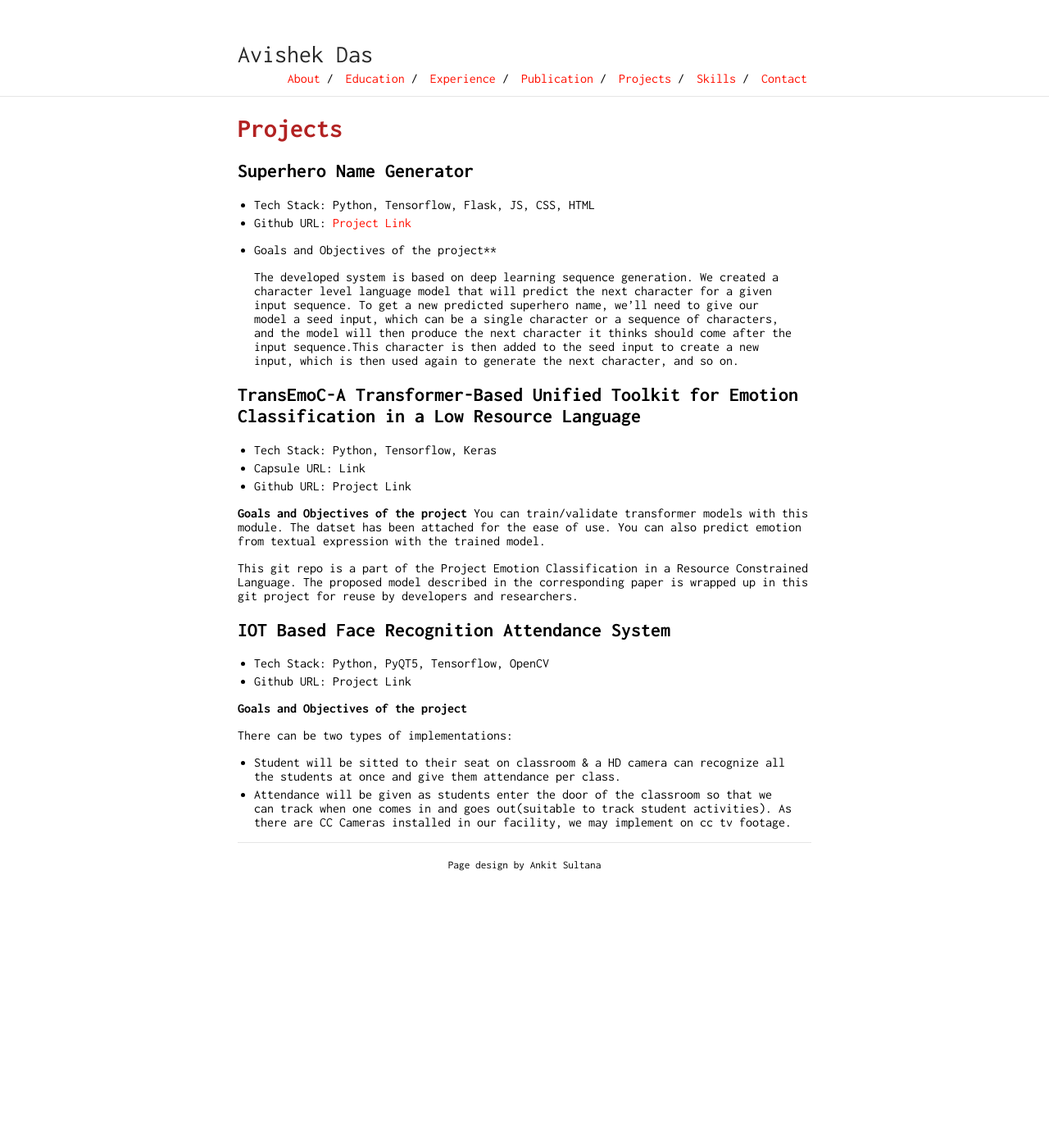
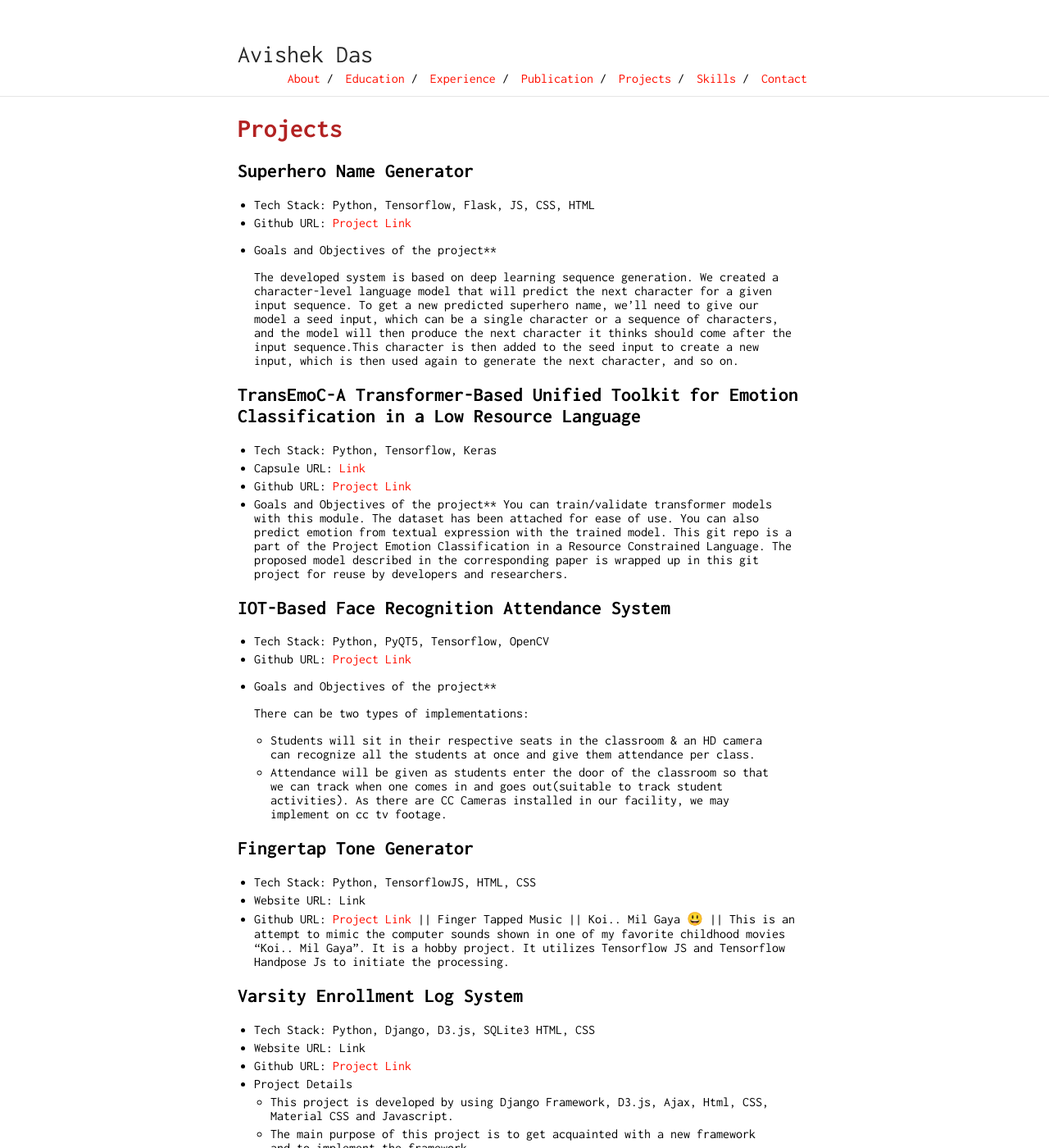
Before and after one commit to imtinan39/resume_template, a Jekyll site: the page built from project.md, in a window 1280 px wide and 1400 px high. Shown: the whole window at 82% size. Built offline with Jekyll 4.4.1, drawn with Linux system fonts in a browser that asks for light colours; some of the changed text lies outside the part shown.

Commit message:
Update project.md

```diff
--- a/project.md
+++ b/project.md
@@ -10,27 +10,63 @@ layout: default
 * Github URL: [Project Link](https://github.com/avishek-018/Superhero-Name-Generator)
 * Goals and Objectives of the project**
 
-  The developed system is based on deep learning sequence generation. We created a character level language model that will predict the next character for a given input sequence. To get a new predicted superhero name, we'll need to give our model a seed input, which can be a single character or a sequence of characters, and the model will then produce the next character it thinks should come after the input sequence.This character is then added to the seed input to create a new input, which is then used again to generate the next character, and so on.
+  The developed system is based on deep learning sequence generation. We created a character-level language model that will predict the next character for a given input sequence. To get a new predicted superhero name, we'll need to give our model a seed input, which can be a single character or a sequence of characters, and the model will then produce the next character it thinks should come after the input sequence.This character is then added to the seed input to create a new input, which is then used again to generate the next character, and so on.
 
 ## TransEmoC-A Transformer-Based Unified Toolkit for Emotion Classification in a Low Resource Language
 
 
 * Tech Stack: Python, Tensorflow, Keras
-* Capsule URL: Link
+* Capsule URL: [Link](https://codeocean.com/capsule/6765604/tree/v1)
+* Github URL: [Project Link](https://github.com/avishek-018/TransEmoC)
+* Goals and Objectives of the project**
+  You can train/validate transformer models with this module. The dataset has been attached for ease of use. You can also predict emotion from textual expression with the trained model.
+  This git repo is a part of the Project Emotion Classification in a Resource Constrained Language. The proposed model described in the corresponding paper is wrapped up in this git project for reuse by developers and researchers.
+
+## IOT-Based Face Recognition Attendance System
+* Tech Stack: Python, PyQT5, Tensorflow, OpenCV
+* Github URL: [Project Link](https://github.com/avishek-018/iot_based_smart_attendance)
+* Goals and Objectives of the project**
+
+  There can be two types of implementations:
+
+  * Students will sit in their respective seats in the classroom & an HD camera can recognize all the students at once and give them attendance per class.
+  * Attendance will be given as students enter the door of the classroom so that we can track when one comes in and goes out(suitable to track student activities). As there are CC Cameras installed in our facility, we may implement on cc tv footage.
+
+## Fingertap Tone Generator
+* Tech Stack: Python, TensorflowJS, HTML, CSS
+* Website URL: Link
+* Github URL: [Project Link](https://github.com/avishek-018/fingerTap_koimillgeya_mimic)
+  || Finger Tapped Music || Koi.. Mil Gaya 😃 || This is an attempt to mimic the computer sounds shown in one of my favorite childhood movies "Koi.. Mil Gaya". It is a hobby project. It utilizes Tensorflow JS and Tensorflow Handpose Js to initiate the processing.
+
+
+## Varsity Enrollment Log System
+* Tech Stack: Python, Django, D3.js, SQLite3 HTML, CSS
+* Website URL: Link
+* Github URL: [Project Link](https://github.com/avishek-018/varsity_enroll)
+* Project Details
+  * This project is developed by using Django Framework, D3.js, Ajax, Html, CSS, Material CSS and Javascript.
+  * The main purpose of this project is to get acquainted with a new framework and to implement the framework.
+  * The project was given to us to get a taste of how a software firm develops a project. And with great team work the project was completed in due time.
+
+## Python Packages
+* Tech Stack: Python, Markdown
+* PyPi Profile: [avishek_das](https://pypi.org/user/avishek_das/)
+* Project Details
+  Published several Python packages for public use.
+
+## Control My Movie
+* Tech Stack: Python, FireBase
 * Github URL: Project Link
+* Project Details
 
-**Goals and Objectives of the project**
-You can train/validate transformer models with this module. The datset has been attached for the ease of use. You can also predict emotion from textual expression with the trained model.
+  It's a fun type mini-script on Python. Suppose you and your friend are watching the same movie but on different laptops. Your friend Can control your media player. Like, he/she can:
+  * pause
+  * mute
+  * volume_up
+  * volume_down
+  * forward
+  * rewind
 
-This git repo is a part of the Project Emotion Classification in a Resource Constrained Language. The proposed model described in the corresponding paper is wrapped up in this git project for reuse by developers and researchers.
-
-## IOT Based Face Recognition Attendance System
-* Tech Stack: Python, PyQT5, Tensorflow, OpenCV
-* Github URL: Project Link
-
-**Goals and Objectives of the project**
-
-There can be two types of implementations:
-
-* Student will be sitted to their seat on classroom & a HD camera can recognize all the students at once and give them attendance per class.
-* Attendance will be given as students enter the door of the classroom so that we can track when one comes in and goes out(suitable to track student activities). As there are CC Cameras installed in our facility, we may implement on cc tv footage.
+  Supported Media Players
+  * Pot Player
+  * KM Player
```
